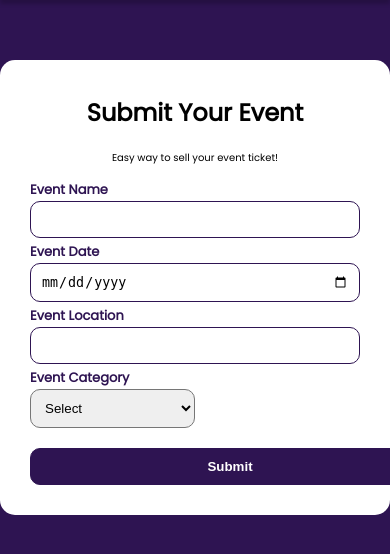
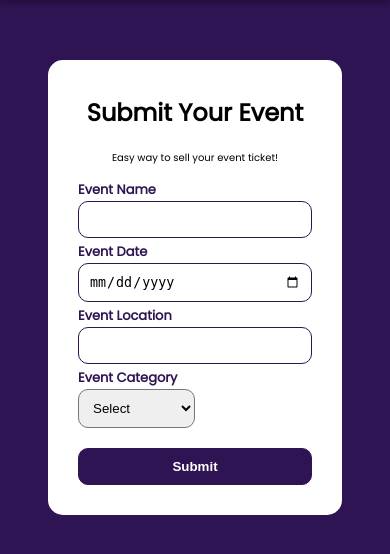
Before and after one commit to darullathief/etix, a PHP site: page /submitevent.html in a window 390 px wide; the page is wider, and only the part inside the window is pictured. Shown: the part 70-624 px from the top of that part. Run offline with PHP 8.4, Linux system fonts and the light colour scheme.

Commit message:
perubahan di submit

```diff
--- a/style/style_submitevent.css
+++ b/style/style_submitevent.css
@@ -73,3 +73,15 @@ select {
     box-sizing: border-box;
     border-radius: 10px;
 }
+
+@media screen and (max-width: 600px) {
+
+    .container{
+        width: 60%;
+    }
+
+    .submitbtn{
+        width: 100%;
+    }
+
+ }
```
